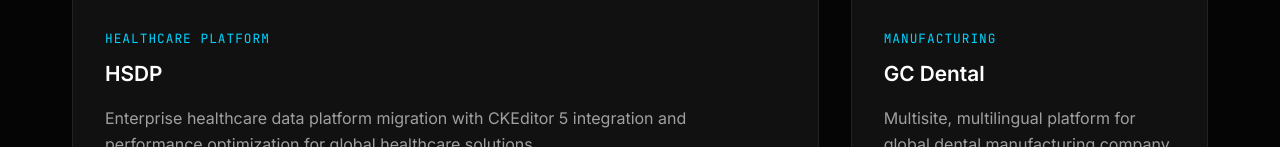
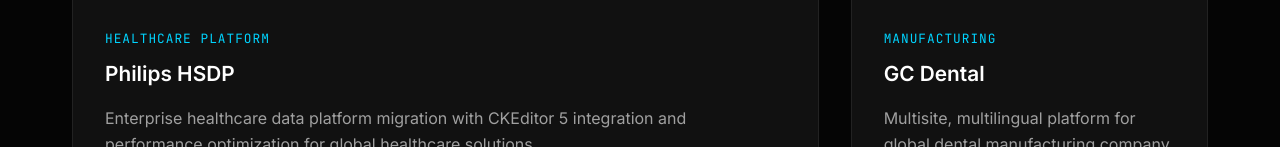
Before and after one commit to PremMSuthar/PremMSuthar.github.io, a plain HTML site: page index.html in a window 1280 px wide. Shown: the part 5144-5291 px from the top of the page. Drawn offline with Linux system fonts and the light colour scheme; animation ran at ten frames a second.

Commit message:
added the new desgin with changes.

```diff
--- a/index.html
+++ b/index.html
@@ -407,14 +407,14 @@
             <div class="projects-grid">
                 <div class="project-card featured">
                     <div class="project-image">
-                        <img src="https://img.freepik.com/free-vector/medical-technology-science-background-vector-blue-with-blank-space_53876-117739.jpg" alt="HSDP">
+                        <img src="https://img.freepik.com/free-vector/medical-technology-science-background-vector-blue-with-blank-space_53876-117739.jpg" alt="Philips HSDP">
                         <div class="project-overlay">
                             <a href="https://www.hsdp.io/" target="_blank" class="project-link">View Live Site</a>
                         </div>
                     </div>
                     <div class="project-info">
                         <div class="project-category">Healthcare Platform</div>
-                        <h3>HSDP</h3>
+                        <h3>Philips HSDP</h3>
                         <p>Enterprise healthcare data platform migration with CKEditor 5 integration and performance optimization for global healthcare solutions.</p>
                         <div class="project-tech">
                             <span>Drupal 10</span>
@@ -553,7 +553,7 @@
                                 <div class="author-info">
                                     <h4>Sarah Johnson</h4>
                                     <span>Technical Lead, Healthcare Solutions</span>
-                                    <div class="author-company">HSDP</div>
+                                    <div class="author-company">Philips HSDP</div>
                                 </div>
                                 <div class="testimonial-rating">
                                     <span>★★★★★</span>
```
